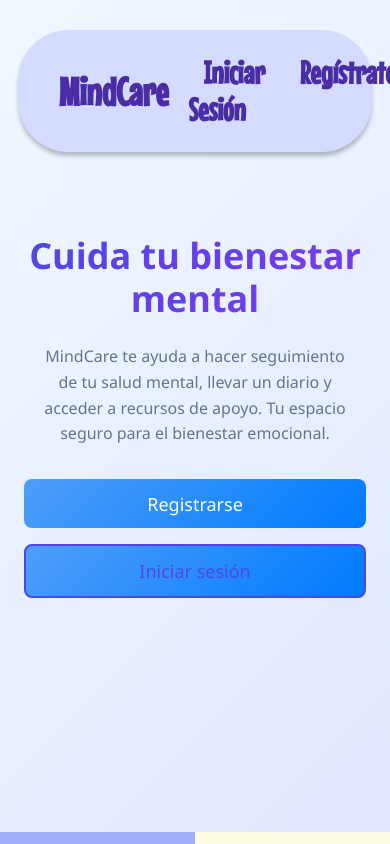
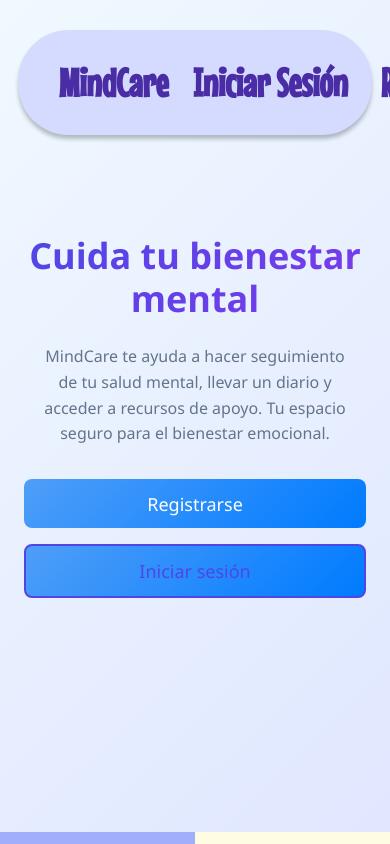
Before and after one commit to AdrianDiaz24/DAW2-Proyecto-Grupo-7, a React (Create React App) app in the folder frontend/: page / in a window 390 px wide. Built offline with nearby package versions, Linux system fonts and the light colour scheme; no server answers.

Commit message:
Maquetar cabecera landing con animaciones sin responsive

```diff
--- a/frontend/package.json
+++ b/frontend/package.json
@@ -8,6 +8,7 @@
     "@testing-library/react": "^16.3.0",
     "@testing-library/user-event": "^13.5.0",
     "axios": "^1.6.2",
+    "framer-motion": "^12.23.25",
     "prop-types": "^15.8.1",
     "react": "^18.2.0",
     "react-dom": "^18.2.0",
--- /dev/null
+++ b/frontend/src/components/molecules/NavLink.jsx
@@ -0,0 +1,89 @@
+import React, { useRef } from "react";
+import { Link } from "react-router-dom";
+import { motion, useMotionValue, useTransform, useSpring } from "framer-motion";
+import PropTypes from "prop-types";
+import "../../styles/molecules/NavLink.css";
+
+const NavLink = ({ to, children, isLanding = false }) => {
+    const ref = useRef(null);
+    const mouseX = useMotionValue(0);
+
+    const baseItemSize = 0; // Sin ancho fijo
+    const magnification = 1.25; // Escala de ampliación (25% - más pronunciada)
+    const distance = 150;
+    const spring = { mass: 0.05, stiffness: 400, damping: 15 };
+
+    const mouseDistance = useTransform(mouseX, (val) => {
+        const rect = ref.current?.getBoundingClientRect() ?? {
+            x: 0,
+            width: 0,
+        };
+        return val - rect.x - (rect.width ?? 0) / 2;
+    });
+
+    const scale = useTransform(
+        mouseDistance,
+        [-distance, 0, distance],
+        [1, magnification, 1]
+    );
+
+    const scaleSpring = useSpring(scale, spring);
+
+    const handleMouseMove = (e) => {
+        const rect = ref.current?.getBoundingClientRect();
+        if (rect) {
+            mouseX.set(e.clientX);
+        }
+    };
+
+    const handleMouseLeave = () => {
+        mouseX.set(0);
+    };
+
+    if (!isLanding) {
+        return (
+            <Link to={to} style={{ textDecoration: "none" }}>
+                {children}
+            </Link>
+        );
+    }
+
+    return (
+        <motion.div
+            ref={ref}
+            className="nav-link-animated"
+            onMouseMove={handleMouseMove}
+            onMouseLeave={handleMouseLeave}
+            style={{
+                scale: scaleSpring,
+                display: "flex",
+                alignItems: "center",
+                justifyContent: "center",
+                cursor: "pointer",
+                transformOrigin: "center",
+            }}
+        >
+            <Link
+                to={to}
+                style={{
+                    textDecoration: "none",
+                    color: "inherit",
+                    display: "flex",
+                    alignItems: "center",
+                    justifyContent: "center",
+                    whiteSpace: "nowrap",
+                }}
+            >
+                {children}
+            </Link>
+        </motion.div>
+    );
+};
+
+NavLink.propTypes = {
+    to: PropTypes.string.isRequired,
+    children: PropTypes.node.isRequired,
+    isLanding: PropTypes.bool,
+};
+
+export default NavLink;
--- a/frontend/src/components/molecules/Navbar.jsx
+++ b/frontend/src/components/molecules/Navbar.jsx
@@ -1,6 +1,7 @@
 import React from "react";
 import { Link, useNavigate, useLocation } from "react-router-dom";
 import { useAuthStore } from "../../store/authStore";
+import NavLink from "./NavLink";
 import "../../styles/molecules/Navbar.css";
 
 const Navbar = () => {
@@ -17,33 +18,86 @@ const Navbar = () => {
     return (
         <nav className={`navbar ${isLanding ? "navbar--landing" : ""}`}>
             <div className="navbar__logo">
-                <Link to={user ? "/home" : "/"}>{user ? "MindCare" : "MindCare"}</Link>
+                <Link to={user ? "/home" : "/"} style={{ textDecoration: "none" }}>
+                    {user ? "MindCare" : "MindCare"}
+                </Link>
             </div>
             <ul className="navbar__links">
                 {/* Links cuando el usuario NO está autenticado (Landing) */}
                 {!user && isLanding && (
                     <>
-                        <li><Link to="/login">Iniciar Sesión</Link></li>
-                        <li><Link to="/register">Regístrate</Link></li>
+                        <li>
+                            <NavLink to="/login" isLanding={true}>
+                                Iniciar Sesión
+                            </NavLink>
+                        </li>
+                        <li>
+                            <NavLink to="/register" isLanding={true}>
+                                Regístrate
+                            </NavLink>
+                        </li>
                     </>
                 )}
 
                 {/* Links cuando el usuario NO está autenticado (Otras páginas) */}
                 {!user && !isLanding && (
                     <>
-                        <li><Link to="/">Inicio</Link></li>
-                        <li><Link to="/login">Login</Link></li>
-                        <li><Link to="/register">Register</Link></li>
+                        <li>
+                            <Link to="/" style={{ textDecoration: "none" }}>
+                                Inicio
+                            </Link>
+                        </li>
+                        <li>
+                            <Link to="/login" style={{ textDecoration: "none" }}>
+                                Login
+                            </Link>
+                        </li>
+                        <li>
+                            <Link to="/register" style={{ textDecoration: "none" }}>
+                                Register
+                            </Link>
+                        </li>
                     </>
                 )}
 
                 {/* Links cuando el usuario SÍ está autenticado */}
-                {user && <li><Link to="/home">Home</Link></li>}
-                {user && <li><Link to="/seguimiento">Seguimiento</Link></li>}
-                {user && <li><Link to="/diario">Diario</Link></li>}
-                {user && <li><Link to="/articulos">Artículos</Link></li>}
-                {user && <li><Link to="/perfil">Perfil</Link></li>}
-                {user && <li><button onClick={handleLogout}>Logout</button></li>}
+                {user && (
+                    <>
+                        <li>
+                            <Link to="/home" style={{ textDecoration: "none" }}>
+                                Home
+                            </Link>
+                        </li>
+                        <li>
+                            <Link to="/seguimiento" style={{ textDecoration: "none" }}>
+                                Seguimiento
+                            </Link>
+                        </li>
+                        <li>
+                            <Link to="/diario" style={{ textDecoration: "none" }}>
+                                Diario
+                            </Link>
+                        </li>
+                        <li>
+                            <Link to="/articulos" style={{ textDecoration: "none" }}>
+                                Artículos
+                            </Link>
+                        </li>
+                        <li>
+                            <Link to="/perfil" style={{ textDecoration: "none" }}>
+                                Perfil
+                            </Link>
+                        </li>
+                        <li>
+                            <button
+                                onClick={handleLogout}
+                                style={{ textDecoration: "none" }}
+                            >
+                                Logout
+                            </button>
+                        </li>
+                    </>
+                )}
             </ul>
         </nav>
     );
--- /dev/null
+++ b/frontend/src/styles/molecules/NavLink.css
@@ -0,0 +1,15 @@
+/* Estilos para NavLink con animación magnética */
+.nav-link-animated {
+    transition: all 0.2s ease;
+    color: var(--navbar-text-color);
+    font-family: 'Mouse Memoirs', cursive !important;
+}
+
+.nav-link-animated a {
+    text-decoration: none;
+    display: block;
+    width: 100%;
+    height: 100%;
+    color: var(--navbar-text-color) !important;
+    font-family: 'Mouse Memoirs', cursive !important;
+}
--- a/frontend/src/styles/molecules/Navbar.css
+++ b/frontend/src/styles/molecules/Navbar.css
@@ -4,7 +4,7 @@
     display: flex;
     justify-content: space-between;
     align-items: center;
-    padding: 10px 20px;
+    padding: 1.5rem 2.5rem;
     background-color: #f8f9fa;
     border-bottom: 1px solid #ddd;
 }
@@ -26,7 +26,7 @@
 
 .navbar__logo {
     font-weight: bold;
-    font-size: 2.5rem;
+    font-size: 2.2rem;
 }
 
 .navbar__logo a {
@@ -57,16 +57,17 @@
     gap: 20px;
     margin: 0;
     padding: 0;
+    align-items: center;
 }
 
 .navbar__links li {
     margin: 0;
 }
 
-.navbar__links a, .navbar__links button {
+.navbar__links a,
+.navbar__links button {
     text-decoration: none;
     color: #333;
-    padding: 5px 10px;
     border: none;
     background: none;
     cursor: pointer;
@@ -75,13 +76,15 @@
 
 .navbar--landing .navbar__links a,
 .navbar--landing .navbar__links button {
-    color: var(--navbar-text-color);
+    color: var(--navbar-text-color) !important;
     font-family: 'Mouse Memoirs', cursive !important;
     font-size: 2rem;
-    padding: 5px 15px;
+    padding: 10px 20px;
+    text-decoration: none !important;
 }
 
-.navbar__links a:hover, .navbar__links button:hover {
+.navbar__links a:hover,
+.navbar__links button:hover {
     color: #007bff;
     transition: color 0.2s;
 }
```
Also changed, not shown: 1 other file (tests, documents, lock files or other folders).
